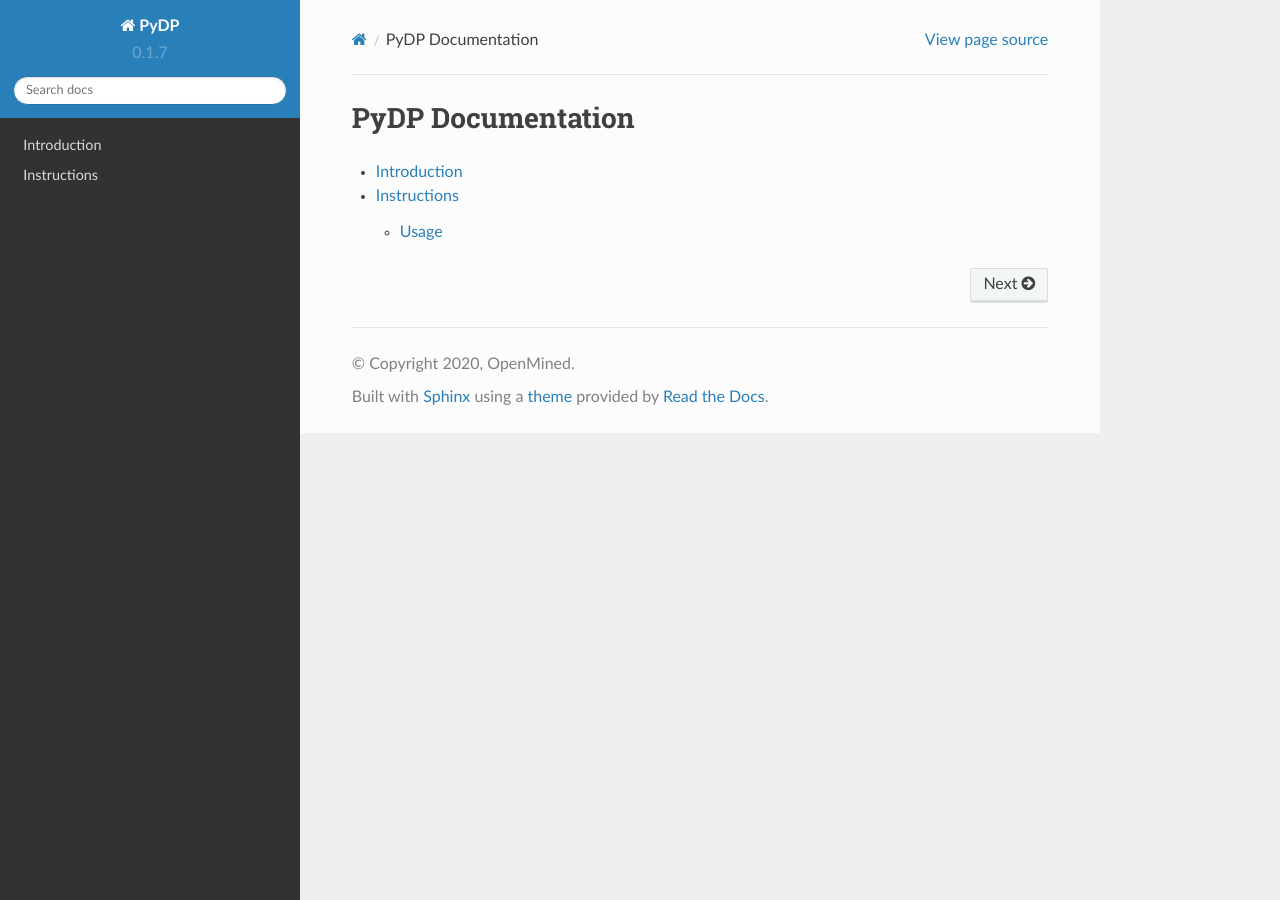
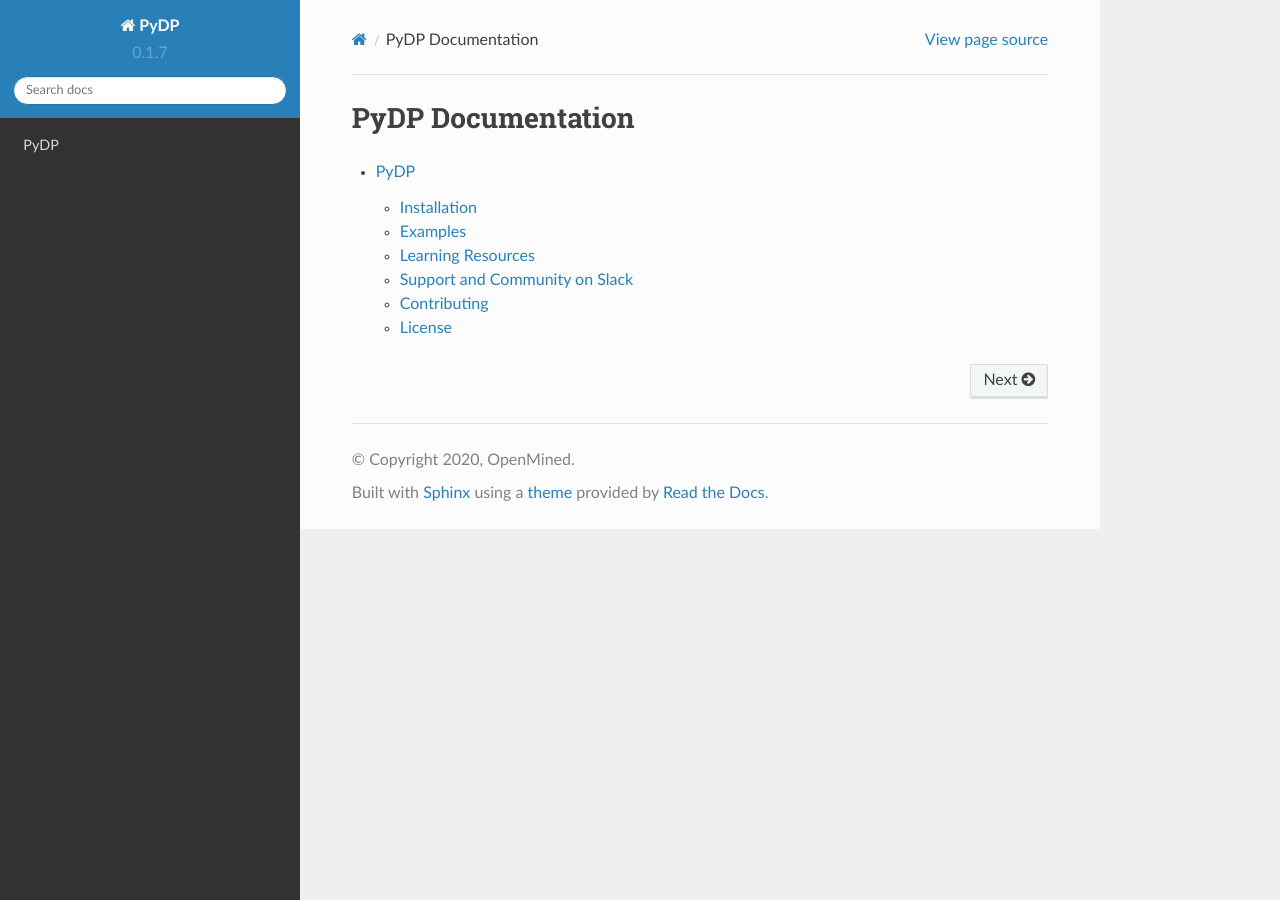
Before and after one commit to OpenMined/PyDP, a Sphinx documentation site: the page built from docs/index.rst, in a window 1280 px wide. Built offline with Sphinx 7.4.7 and the Read the Docs theme 2.0.0, drawn with Linux system fonts in a browser that asks for light colours; pages that are not in the unit, such as notebooks, are missing from menus; some of the changed lines change nothing that is shown.

Commit message:
Updated to account for @8bitmp3's commit in dev

```diff
--- a/docs/readme.rst
+++ b/docs/readme.rst
@@ -1,53 +1,143 @@
-Introduction
-============
+| |Tests|
+| |Version|
+| |License|
 
-PyDP is a Python wrapper for Google’s `Differential Privacy`_ project.
-The library provides a set of ε-differentially private algorithms, which
-can be used to produce aggregate statistics over numeric data sets
-containing private or sensitive information.
+PyDP
+====
 
-PyDP is part of the OpenMined community, come join the movement on
-`Slack`_.
+| In today's data-driven world, more and more researchers and data
+scientists
+| use machine learning to create better models or more innovative
+solutions for
+| a better future.
 
-Instructions
-============
+| These models often tend to handle sensitive or personal data, which
+can cause
+| privacy issues. For example, some AI models can memorize details about
+| the data they've been trained on and could potentially leak these
+details later
+| on.
 
-If you’d like to contribute to this project please read these
-`guidelines`_.
+| To help measure sensitive data leakage and reduce the possibility of
+it
+| happening, there is a mathematical framework called differential
+privacy.
 
-Usage
------
+| In 2020, OpenMined created a Python wrapper for Google's `Differential
+Privacy <https://github.com/google/differential-privacy>`__ project
+called PyDP.
+| The library provides a set of ε-differentially private algorithms,
+which can be
+| used to produce aggregate statistics over numeric data sets containing
+private
+| or sensitive information. Therefore, with PyDP you can control the
+privacy
+| guarantee and accuracy of your model written in Python.
 
-As part of the 0.1.1 dev release, we have added all functions required in carrots demo.
+**Things to remember about PyDP:**
 
+-  :rocket: Features differentially private algorithms including:
+   BoundedMean,
+   BoundedSum, Max, Count Above, Percentile, Min, Median, etc.
+-  All the computation methods mentioned above use Laplace noise only
+   (other
+   noise mechanisms will be added soon! :smiley:)
+-  :fire: Currently supports Linux and macOS (Windows support coming
+   soon
+   :smiley:)
+-  :star: Use Python 3.x.
 
-To install the package: ``pip install python-dp``
+Installation
+------------
 
-::
+To install PyDP, use the `PiPy <https://pip.pypa.io/en/stable/>`__
+package manager:
 
-   import pydp as dp # imports the DP library
+.. code:: bash
 
-   # To calculate the Bounded Mean
-   # epsilon is a number between 0 and 1 denoting privacy threshold
-   # It measures the acceptable loss of privacy (with 0 meaning no loss is acceptable)
-   # If both the lower and upper bounds are specified,
-   # x = dp.BoundedMean(epsilon: double, lower: int, upper: int)
-   x = dp.BoundedMean(0.6, 1, 10)
+    pip install python-dp
 
-   # If lower and upper bounds are not specified,
-   # DP library automatically calculates these bounds
-   # x = dp.BoundedMean(epsilon: double)
-   x = dp.BoundedMean(0.6)
+(If you have ``pip3`` separately for Python 3.x, use
+``pip3 install python-dp``.)
 
-   # To get the result
-   # Currently supported data types are integer and float. Future versions will support additional data types
-   # Refer to examples/carrots.py for an introduction
-   x.result(input_data: list)
+Examples
+--------
 
-Known issue: If the privacy budget (epsilon is too less), we get a
-StatusOR error in the command line. While this needs to be raised as an
-error, right now, it’s just displayed as an error in logs.
+| Refer to the
+| `curated list <https://github.com/OpenMined/PyDP/tree/dev/examples>`__
+| of tutorials and sample code to learn more about the PyDP library.
 
-.. _Differential Privacy: https://github.com/google/differential-privacy
-.. _Slack: http://slack.openmined.org/
-.. _guidelines: https://github.com/OpenMined/PyDP/blob/master/contributing.md
+| You can also get started with
+| `an introduction to
+PyDP <https://github.com/OpenMined/PyDP/blob/dev/examples/carrots_demo/carrots_demo.ipynb>`__
+| (a Jupyter notebook) and
+| `the carrots
+demo <https://github.com/OpenMined/PyDP/blob/dev/examples/carrots_demo/carrots.py>`__
+| (a Python file).
+
+Example: calculate the Bounded Mean
+
+.. code:: python
+
+    # Import PyDP
+    import pydp as dp
+    # Import the Bounded Mean algorithm
+    from pydp.algorithms.laplacian import BoundedMean
+
+    # Calculate the Bounded Mean
+    # Structure: `BoundedMean(epsilon: double, lower: int, upper: int)`
+    # `epsilon`: a Double, between 0 and 1, denoting the privacy threshold,
+    #            measures the acceptable loss of privacy (with 0 meaning no loss is acceptable)
+    # `lower` and `upper`: Integers, representing lower and upper bounds, respectively
+    x = BoundedMean(0.6, 1, 10)
+
+    # If the lower and upper bounds are not specified,
+    # PyDP automatically calculates these bounds
+    # x = BoundedMean(epsilon: double)
+    x = BoundedMean(0.6)
+
+    # Calculate the result
+    # Currently supported data types are integers and floats
+    # Future versions will support additional data types
+    # (Refer to https://github.com/OpenMined/PyDP/blob/dev/examples/carrots.py)
+    x.quick_result(input_data: list)
+
+Learning Resources
+------------------
+
+| Go to
+`resources <https://github.com/OpenMined/PyDP/blob/dev/resources.md>`__
+| to learn more about differential privacy.
+
+Support and Community on Slack
+------------------------------
+
+| If you have questions about the PyDP library, join
+| `OpenMined's Slack <https://slack.openmined.org>`__ and check the
+| **#lib\_pydp** channel. To follow the code source changes, join
+| **#code\_dp\_python**.
+
+Contributing
+------------
+
+| To contribute to the PyDP project, read the
+| `guidelines <https://github.com/OpenMined/PyDP/blob/dev/contributing.md>`__.
+
+| Pull requests are welcome. If you want to introduce major changes,
+please
+| open an issue first to discuss what you would like to change.
+
+Please make sure to update tests as appropriate.
+
+.. raw:: html
+
+   <!-- ## Contributors -->
+
+License
+-------
+
+`Apache License 2.0 <https://choosealicense.com/licenses/apache-2.0/>`__
+
+.. |Tests| image:: https://img.shields.io/github/workflow/status/OpenMined/PyDP/Tests
+.. |Version| image:: https://img.shields.io/github/v/tag/OpenMined/PyDP?color=green&label=pypi
+.. |License| image:: https://img.shields.io/github/license/OpenMined/PyDP
```
